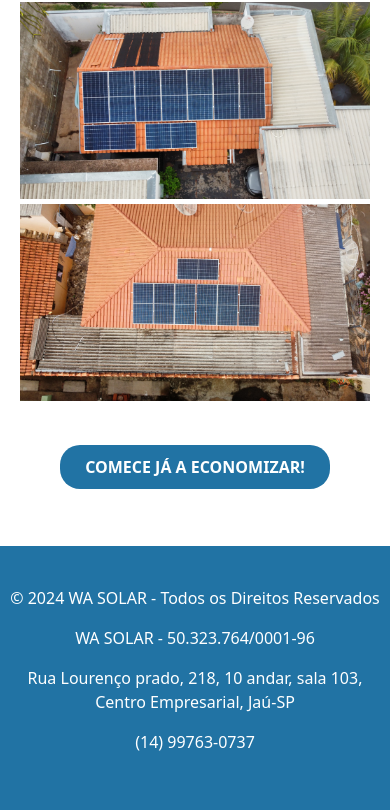
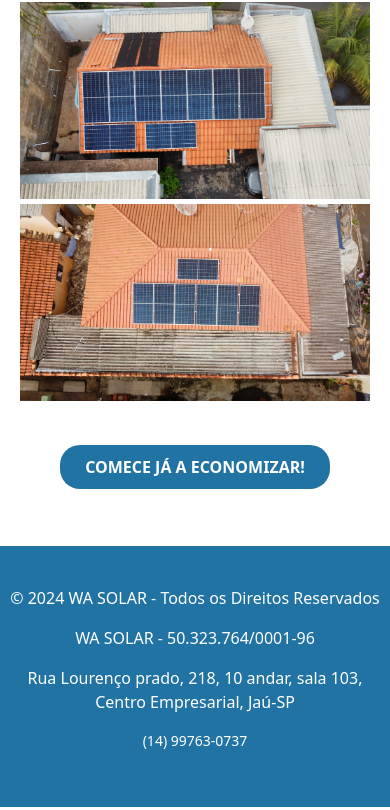
Before and after one commit to victoriacassolo/wasolar, a plain HTML site: page index.html in a window 390 px wide. Shown: the part 4341-5151 px from the top of the page. Drawn offline with nearby package versions, Linux system fonts and the light colour scheme.

Commit message:
feat: add new style to tag p number phone footer

```diff
--- a/index.html
+++ b/index.html
@@ -204,7 +204,7 @@
       <p>© 2024 WA SOLAR - Todos os Direitos Reservados</p>
       <p>WA SOLAR - 50.323.764/0001-96</p>
       <p>Rua Lourenço prado, 218, 10 andar, sala 103, Centro Empresarial, Jaú-SP</p>
-      <p>(14) 99763-0737</p>
+      <p style='font-size: 14px'>(14) 99763-0737</p>
     </footer>
   </main>
 <script src="/script.js"></script>
```
